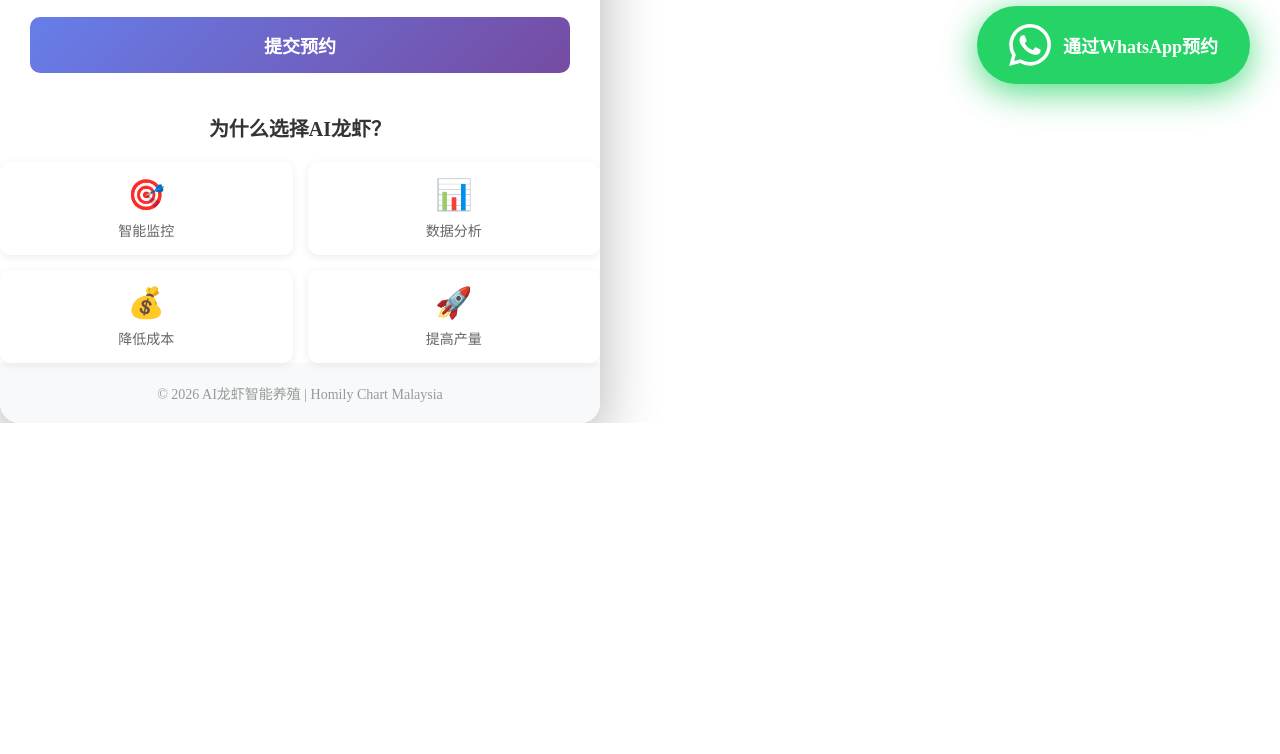
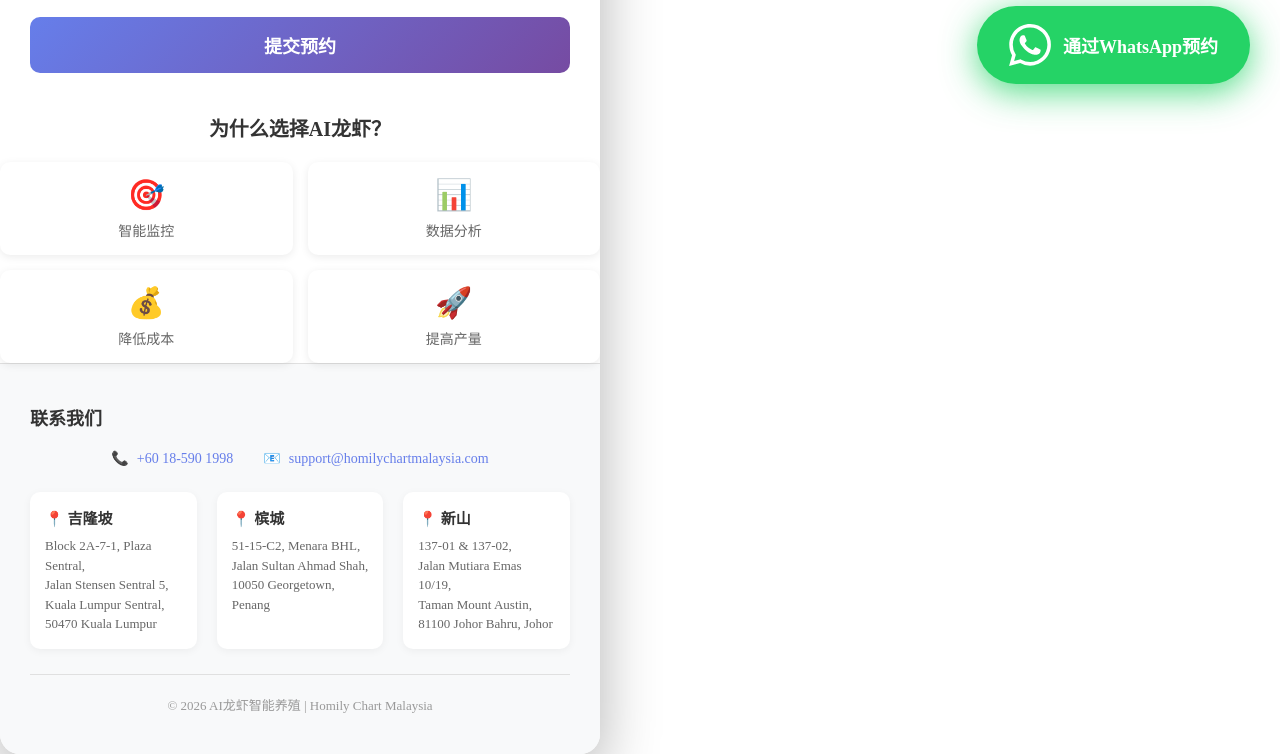
Before and after one commit to victoriazhang696-crypto/ai-lobster-landing, a website: page public/index.html in a window 1280 px wide. Shown: the part 686-1440 px from the top of the page. Before the commit the page ends 1109 px from the top, so only its background shows below. Drawn offline with Linux system fonts and the light colour scheme.

Commit message:
添加公司联系信息：地址、电话、邮箱

```diff
--- a/public/index.html
+++ b/public/index.html
@@ -289,11 +289,90 @@
         }
 
         .footer {
+            padding: 40px 30px;
+            background: #f8f9fa;
+            color: #666;
+            font-size: 14px;
+            border-top: 1px solid #e0e0e0;
+        }
+
+        .footer-title {
+            font-size: 18px;
+            font-weight: 600;
+            color: #333;
+            margin-bottom: 20px;
+        }
+
+        .footer-contact {
+            display: flex;
+            flex-wrap: wrap;
+            justify-content: center;
+            gap: 30px;
+            margin-bottom: 25px;
+        }
+
+        .footer-contact-item {
+            display: flex;
+            align-items: center;
+            gap: 8px;
+        }
+
+        .footer-contact-item a {
+            color: #667eea;
+            text-decoration: none;
+            font-weight: 500;
+        }
+
+        .footer-contact-item a:hover {
+            text-decoration: underline;
+        }
+
+        .footer-addresses {
+            display: grid;
+            grid-template-columns: repeat(3, 1fr);
+            gap: 20px;
+            margin-bottom: 25px;
+            text-align: left;
+        }
+
+        .footer-address {
+            background: #fff;
+            padding: 15px;
+            border-radius: 10px;
+            box-shadow: 0 2px 8px rgba(0, 0, 0, 0.05);
+        }
+
+        .footer-address-title {
+            font-weight: 600;
+            color: #333;
+            margin-bottom: 8px;
+            font-size: 15px;
+        }
+
+        .footer-address-text {
+            font-size: 13px;
+            line-height: 1.5;
+            color: #666;
+        }
+
+        .footer-copyright {
             text-align: center;
-            padding: 20px;
-            background: #f8f9fa;
+            padding-top: 20px;
+            border-top: 1px solid #e0e0e0;
             color: #999;
-            font-size: 14px;
+            font-size: 13px;
+        }
+
+        @media (max-width: 768px) {
+            .footer-addresses {
+                grid-template-columns: 1fr;
+            }
+
+            .footer-contact {
+                flex-direction: column;
+                align-items: center;
+                gap: 15px;
+            }
         }
 
         /* WhatsApp 浮动按钮 */
@@ -440,7 +519,54 @@
         </div>
 
         <div class="footer">
-            © 2026 AI龙虾智能养殖 | Homily Chart Malaysia
+            <div class="footer-title">联系我们</div>
+
+            <div class="footer-contact">
+                <div class="footer-contact-item">
+                    <span>📞</span>
+                    <a href="tel:+60185901998">+60 18-590 1998</a>
+                </div>
+                <div class="footer-contact-item">
+                    <span>📧</span>
+                    <a href="mailto:support@homilychartmalaysia.com">support@homilychartmalaysia.com</a>
+                </div>
+            </div>
+
+            <div class="footer-addresses">
+                <div class="footer-address">
+                    <div class="footer-address-title">📍 吉隆坡</div>
+                    <div class="footer-address-text">
+                        Block 2A-7-1, Plaza Sentral,<br>
+                        Jalan Stensen Sentral 5,<br>
+                        Kuala Lumpur Sentral,<br>
+                        50470 Kuala Lumpur
+                    </div>
+                </div>
+
+                <div class="footer-address">
+                    <div class="footer-address-title">📍 槟城</div>
+                    <div class="footer-address-text">
+                        51-15-C2, Menara BHL,<br>
+                        Jalan Sultan Ahmad Shah,<br>
+                        10050 Georgetown,<br>
+                        Penang
+                    </div>
+                </div>
+
+                <div class="footer-address">
+                    <div class="footer-address-title">📍 新山</div>
+                    <div class="footer-address-text">
+                        137-01 & 137-02,<br>
+                        Jalan Mutiara Emas 10/19,<br>
+                        Taman Mount Austin,<br>
+                        81100 Johor Bahru, Johor
+                    </div>
+                </div>
+            </div>
+
+            <div class="footer-copyright">
+                © 2026 AI龙虾智能养殖 | Homily Chart Malaysia
+            </div>
         </div>
     </div>
 
```
